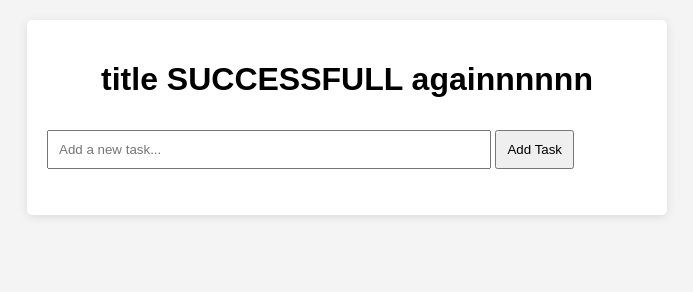
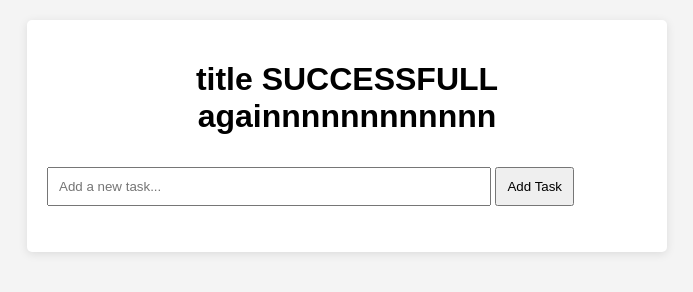
Before and after one commit to ArunKhrishna/To-Do-App-V, a website: page TodoApp/index.html in a window 1280 px wide. Shown: the whole page, without its empty margins (293-986 px from the left). Drawn offline with Linux system fonts and the light colour scheme.

Commit message:
trigger test

```diff
--- a/TodoApp/index.html
+++ b/TodoApp/index.html
@@ -8,7 +8,7 @@
 </head>
 <body>
     <div id="app">
-        <h1>title SUCCESSFULL againnnnnn</h1>
+        <h1>title SUCCESSFULL againnnnnnnnnnnn</h1>
         <input type="text" id="task-input" placeholder="Add a new task...">
         <button id="add-task-btn">Add Task</button>
         <ul id="task-list"></ul> <!-- List to display tasks -->
```
